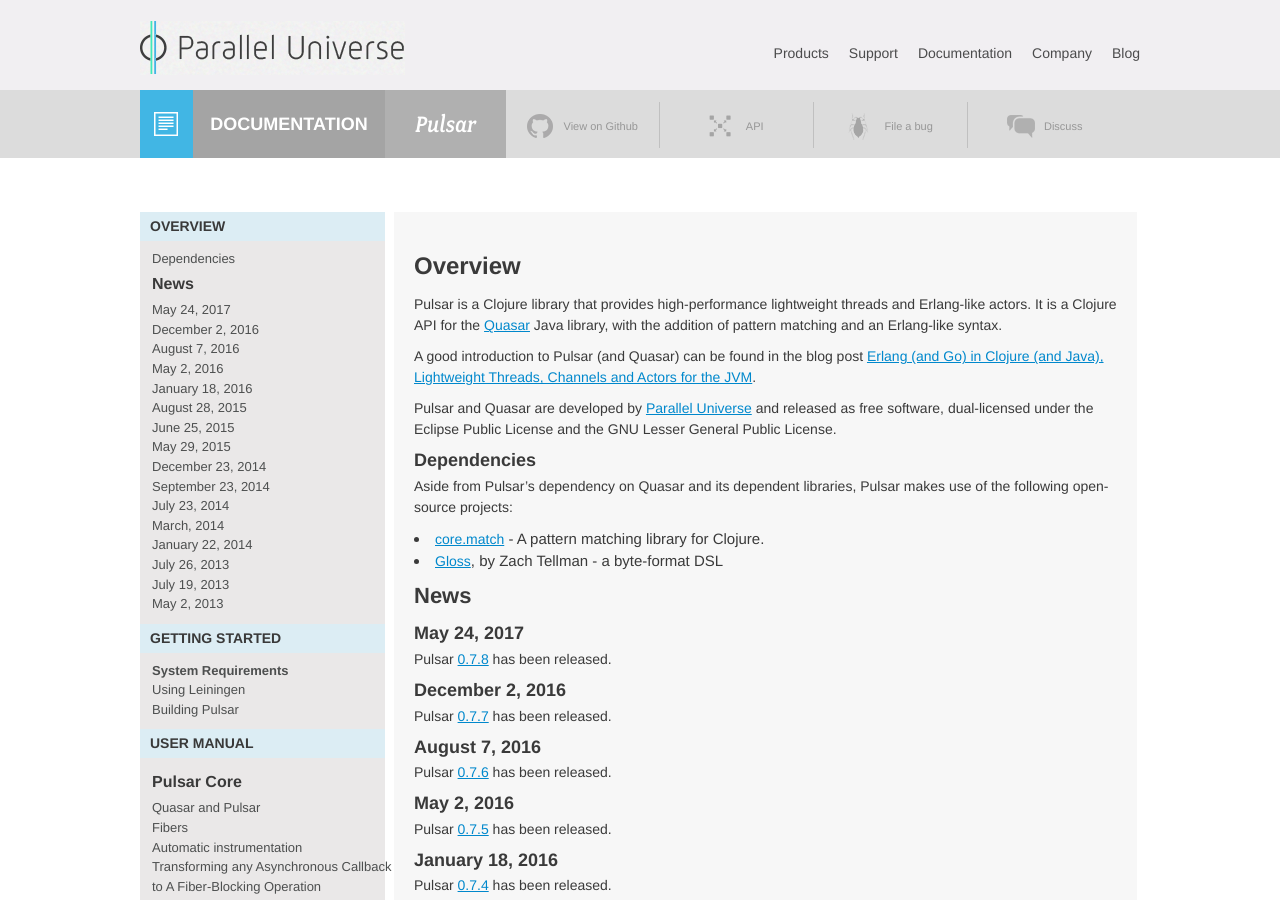
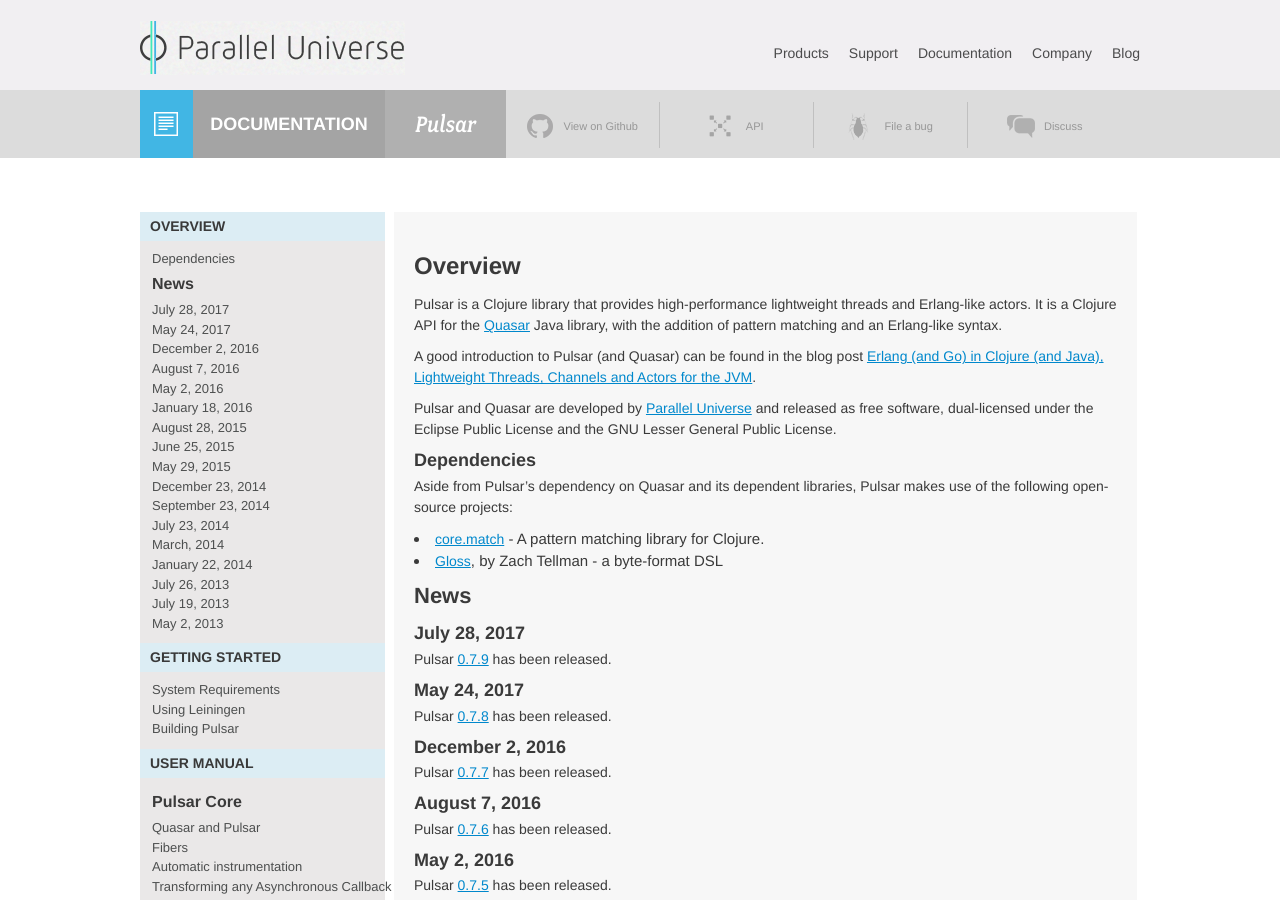
Before and after one commit to puniverse/pulsar, a Jekyll site: the page built from docs/index.md, in a window 1280 px wide and 900 px high. Built offline with Jekyll 4.4.1, drawn with Linux system fonts in a browser that asks for light colours; nearby versions of some CDN libraries; Markdown is read by kramdown in place of the engine named in the settings; some of the changed text lies outside the part shown.

Commit message:
:green_heart: Prepare release 0.7.9

```diff
--- a/docs/_config.yml
+++ b/docs/_config.yml
@@ -9,7 +9,7 @@
 
 # Site globals used throughout docs.
 project: Pulsar
-version: 0.7.8
+version: 0.7.9
 github: puniverse/pulsar
 google_group: "https://groups.google.com/forum/#!forum/quasar-pulsar-user"
 ga_tracking_id: UA-25007319-2
--- a/docs/index.md
+++ b/docs/index.md
@@ -24,6 +24,10 @@
 * [Gloss](https://github.com/ztellman/gloss), by Zach Tellman - a byte-format DSL
 
 ## News
+
+### July 28, 2017
+
+Pulsar [0.7.9](https://github.com/puniverse/pulsar/releases/tag/v0.7.9) has been released.
 
 ### May 24, 2017
 
```
Also changed, not shown: README.md, 1 other file.
